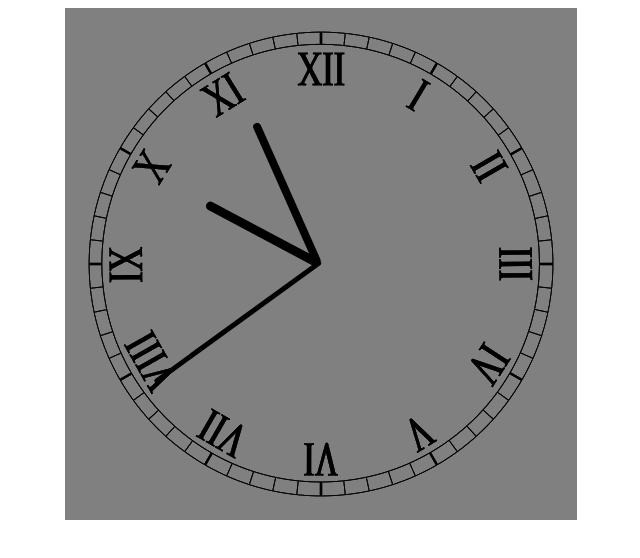
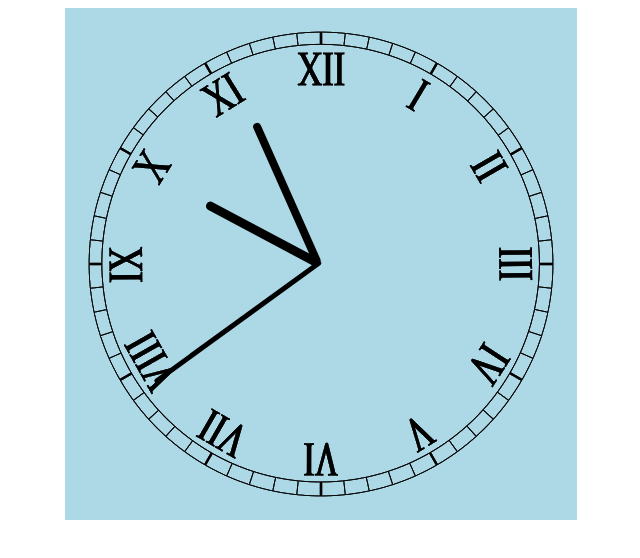
Before and after one commit to devansh711/Clock, a plain HTML site: page index.html in a window 1280 px wide. Shown: the whole page, without its empty margins (319-959 px from the left). Drawn offline with Linux system fonts and the light colour scheme.

Commit message:
Update index.css

```diff
--- a/index.css
+++ b/index.css
@@ -5,7 +5,7 @@
   height: 40vw;
   background-size: 100%;
   margin: auto;
-  background-color: grey;
+  background-color: lightblue;
 
 }
 
```
